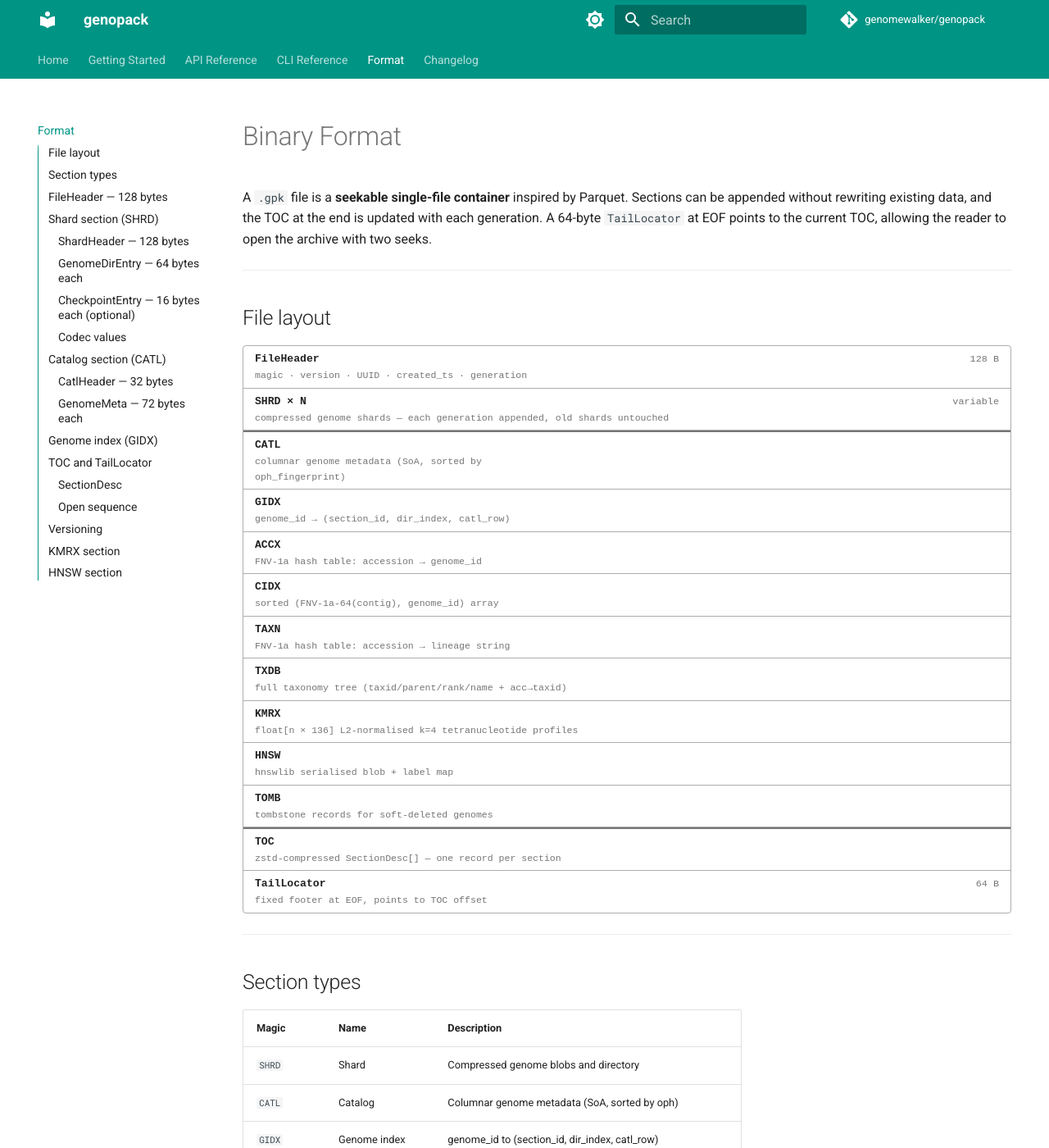
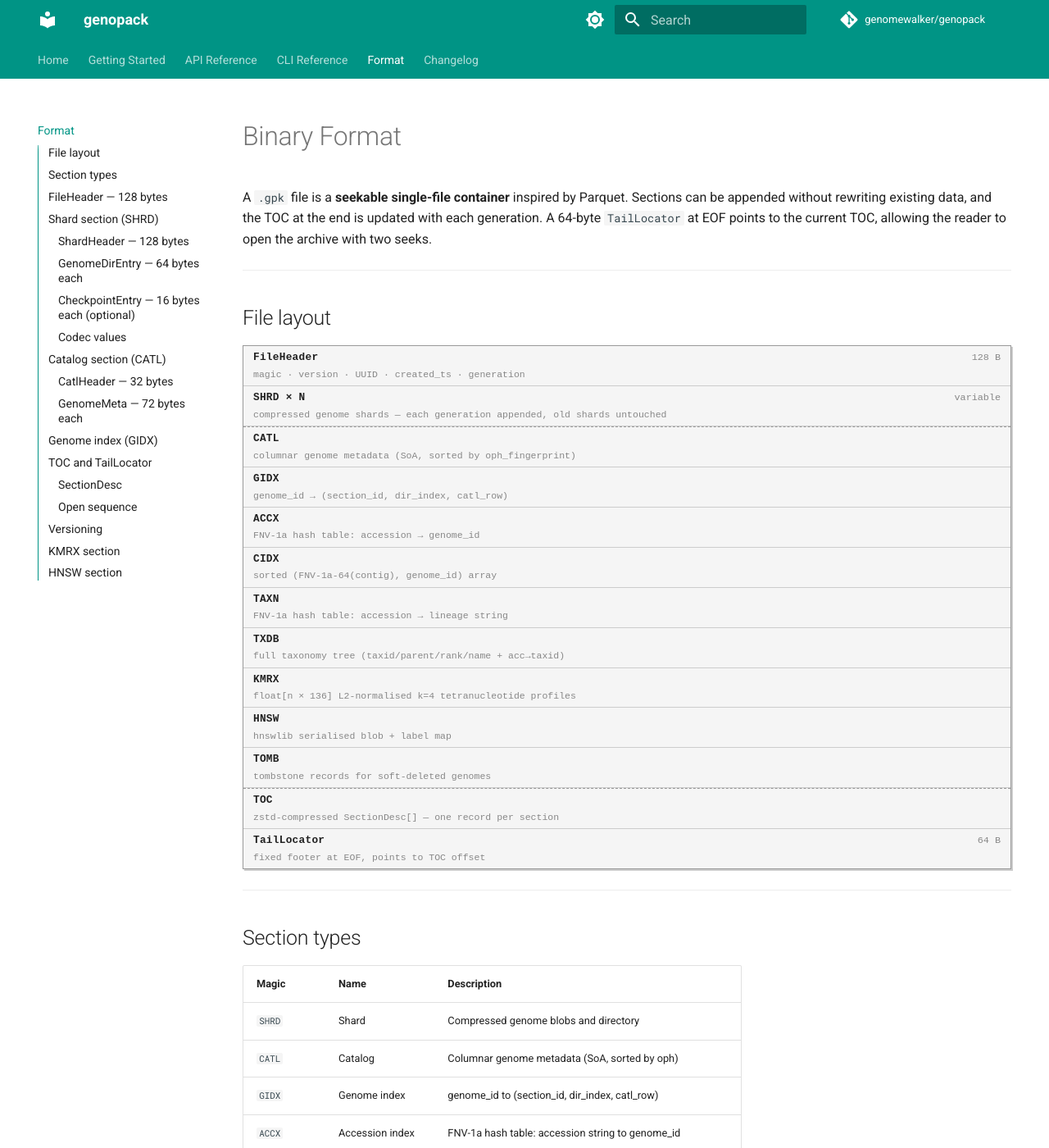
Before and after one commit to genomewalker/genopack, an MkDocs documentation site: the page built from docs/format.md, in a window 1280 px wide and 1400 px high. Shown: the whole window at 82% size. Built offline with MkDocs 1.6.1 and Material for MkDocs 9.7.7, drawn with Linux system fonts in a browser that asks for light colours; comment, search, counter and statistics services are not loaded.

Commit message:
docs: terminal manual style for format boxes

```diff
--- a/docs/stylesheets/extra.css
+++ b/docs/stylesheets/extra.css
@@ -1,19 +1,31 @@
-/* File format layout boxes */
+/* File format layout boxes — technical manual style */
 .fmt-box {
-  border: 1px solid var(--md-default-fg-color--lighter);
-  border-radius: 4px;
-  font-family: 'JetBrains Mono', 'Fira Code', 'Cascadia Code', monospace;
-  font-size: 0.82em;
+  border: 1px solid #999;
+  border-radius: 0;
+  font-family: 'JetBrains Mono', 'Fira Code', 'Cascadia Code', 'Courier New', monospace;
+  font-size: 0.80em;
   margin: 1.2em 0;
   overflow: hidden;
+  background: var(--md-code-bg-color);
+  box-shadow: 2px 2px 0 #ccc;
+}
+
+[data-md-color-scheme="slate"] .fmt-box {
+  border-color: #555;
+  box-shadow: 2px 2px 0 #333;
 }
 
 .fmt-row {
   display: flex;
   align-items: baseline;
-  padding: 5px 14px;
-  border-bottom: 1px solid var(--md-default-fg-color--lighter);
-  gap: 1em;
+  padding: 4px 12px;
+  border-bottom: 1px solid #ccc;
+  gap: 1.5em;
+  line-height: 1.6;
+}
+
+[data-md-color-scheme="slate"] .fmt-row {
+  border-bottom-color: #444;
 }
 
 .fmt-row:last-child {
@@ -21,31 +33,33 @@
 }
 
 .fmt-row.divider {
-  border-top: 2px solid var(--md-default-fg-color--light);
+  border-top: 1px dashed #999;
+}
+
+[data-md-color-scheme="slate"] .fmt-row.divider {
+  border-top-color: #666;
 }
 
 .fmt-name {
   flex: 1;
-  font-weight: 600;
+  font-weight: 700;
   color: var(--md-default-fg-color);
+  letter-spacing: 0.02em;
 }
 
 .fmt-size {
   white-space: nowrap;
-  color: var(--md-default-fg-color--light);
-  font-size: 0.9em;
-}
-
-.fmt-desc {
-  color: var(--md-default-fg-color--light);
-  font-size: 0.9em;
-  flex: 2;
+  color: #888;
+  font-size: 0.92em;
+  min-width: 6em;
+  text-align: right;
 }
 
 .fmt-sub {
   display: block;
-  font-size: 0.88em;
   font-weight: 400;
-  color: var(--md-default-fg-color--light);
+  font-size: 0.90em;
+  color: #888;
   margin-top: 1px;
+  letter-spacing: 0;
 }
```
